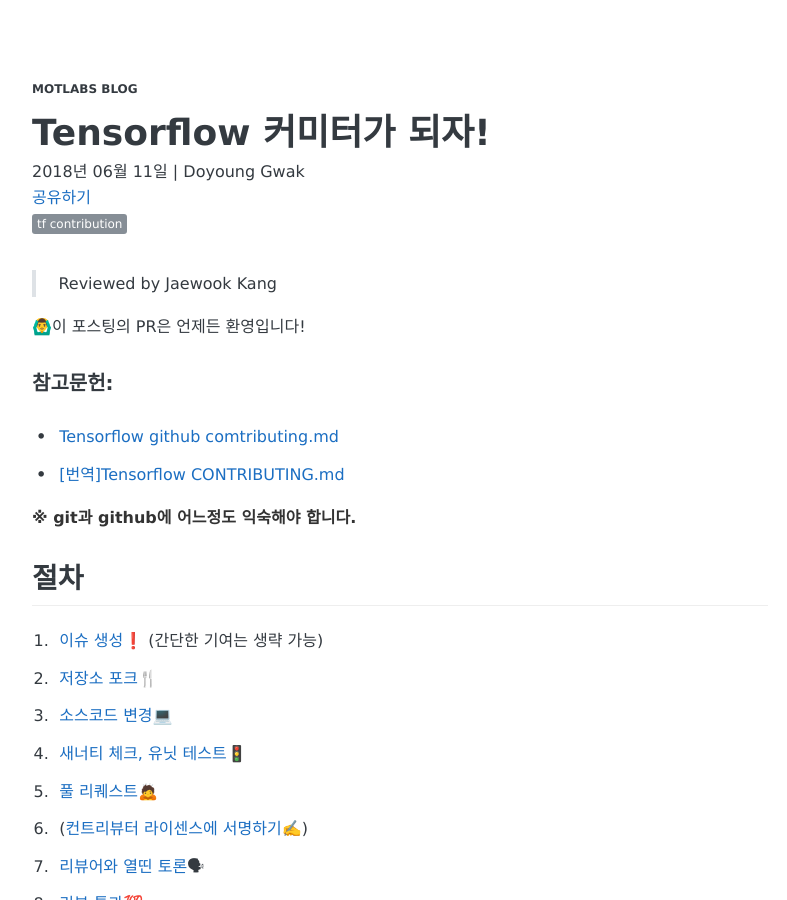
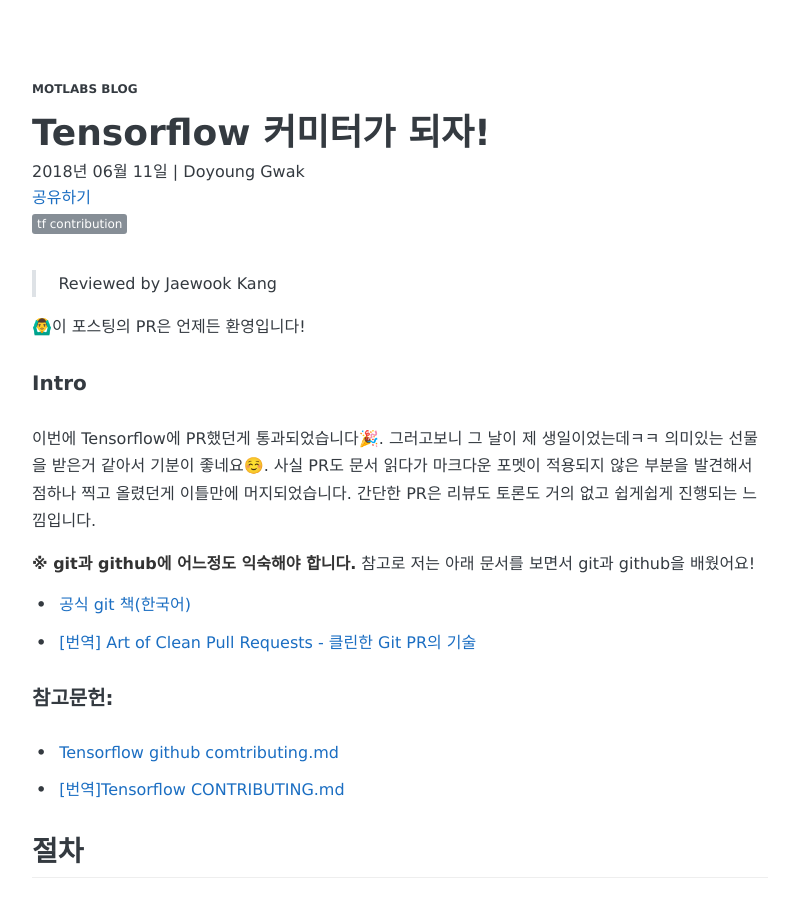
Before and after one commit to motlabs/motlabs.github.io, a Jekyll site: the page built from _posts/2018-06-11-TFContribution.md, in a window 1280 px wide and 900 px high. Shown: the whole window, without its empty margins (240-1027 px from the left). Built offline with Jekyll 4.4.1, drawn with Linux system fonts in a browser that asks for light colours; some web fonts are replaced; some of the changed text lies outside the part shown.

Commit message:
[Tensorflow 커미터가 되자!] 글의 Intro 추가

```diff
--- a/_posts/2018-06-11-TFContribution.md
+++ b/_posts/2018-06-11-TFContribution.md
@@ -13,11 +13,20 @@
 
 🙆‍♂️이 포스팅의 PR은 언제든 환영입니다!
 
+#### Intro
+
+이번에 Tensorflow에 PR했던게 통과되었습니다🎉. 그러고보니 그 날이 제 생일이었는데ㅋㅋ 의미있는 선물을 받은거 같아서 기분이 좋네요☺️. 사실 PR도 문서 읽다가 마크다운 포멧이 적용되지 않은 부분을 발견해서 점하나 찍고 올렸던게 이틀만에 머지되었습니다. 간단한 PR은 리뷰도 토론도 거의 없고 쉽게쉽게 진행되는 느낌입니다.
+
+**※ git과 github에 어느정도 익숙해야 합니다.** 참고로 저는 아래 문서를 보면서 git과 github을 배웠어요!
+
+- [공식 git 책(한국어)](https://git-scm.com/book/ko/v2)
+- [[번역] Art of Clean Pull Requests - 클린한 Git PR의 기술](http://blog.sonim1.com/224)
+
+
+
 #### 참고문헌:
 - [Tensorflow github comtributing.md](https://github.com/tensorflow/tensorflow/blob/master/CONTRIBUTING.md)
 - [[번역]Tensorflow CONTRIBUTING.md](https://drive.google.com/file/d/1Br5E6hnqBHMFR8agv0snc5JILDE90DMK/view?usp=sharing)
-
-**※ git과 github에 어느정도 익숙해야 합니다.**
 
 ## 절차
 1. [이슈 생성](#1-%EC%9D%B4%EC%8A%88-%EC%83%9D%EC%84%B1%EF%B8%8F)❗️ (간단한 기여는 생략 가능)
@@ -59,7 +68,7 @@
   ☞ 혹은 직접 툴을 설치해서 세팅
 ### 5. 풀 리퀘스트🙇
 - Pull Request(PR)
-- 절차<br>
+- 절차
   1. 내 로컬의 코드를 커밋
   2. 내 로컬의 커밋을 내 저장소에 Push!
   3. 내 저장소의 코드를 [tensorflow/tensorflow](https://github.com/tensorflow/tensorflow/) 저장소에 PR!
@@ -85,4 +94,4 @@
 
 
 ### PR:
-※ https://github.com/tensorflow/tensorflow/pulls/tucan9389
+※ [https://github.com/tensorflow/tensorflow/pulls?utf8=%E2%9C%93&q=is%3Apr+author%3Atucan9389+](https://github.com/tensorflow/tensorflow/pulls?utf8=%E2%9C%93&q=is%3Apr+author%3Atucan9389+)
```
